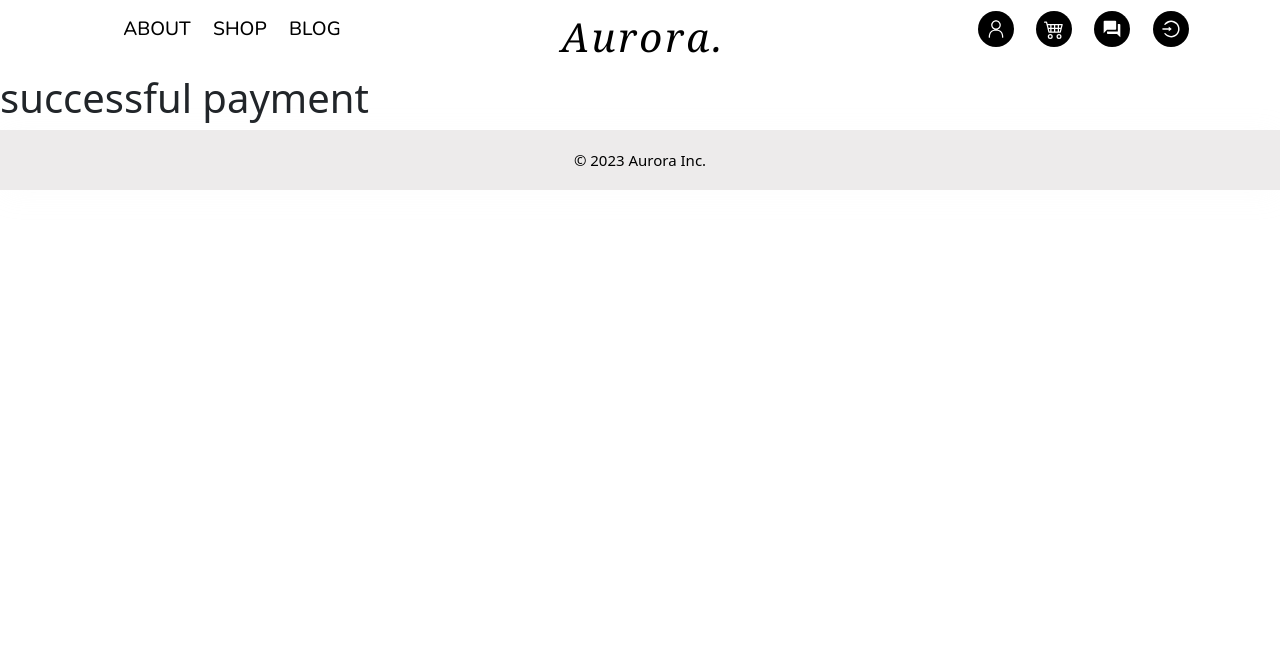
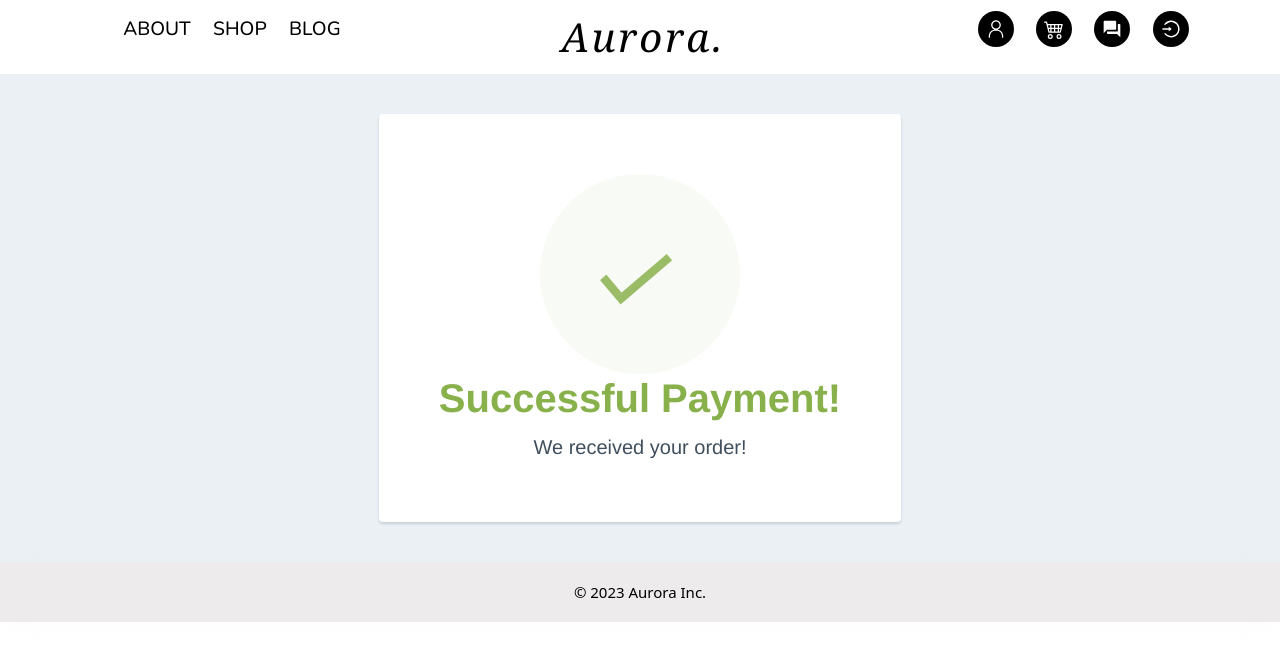
Before and after one commit to annagamr/thesis, a React (Create React App) app in the folder Frontend/: page /success in a window 1280 px wide. Shown: the top 660 px of the page. Built offline with nearby package versions, Linux system fonts and the light colour scheme.

Commit message:
cart item issue solved

```diff
--- a/Frontend/src/components/cart/cart.css
+++ b/Frontend/src/components/cart/cart.css
@@ -138,11 +138,11 @@
 .summary_items {
     height: auto;
     overflow-y: scroll;
-    height: 450px;
+    height: 200px;
 }
 
-.multiple_pickup_addresses li,s
-.single_pickup_address p {
+.multiple_pickup_addresses li,
+s .single_pickup_address p {
     margin-left: 10px;
 }
 
@@ -216,3 +216,49 @@
 .name_address {
     margin-top: 40px;
 }
+
+/* //success */
+.success_page{
+    text-align: center;
+    padding: 40px 0;
+    background: #EBF0F5;
+
+}
+.success_page h1 {
+    color: #88B04B;
+    font-family: "Nunito Sans", "Helvetica Neue", sans-serif;
+    font-weight: 900;
+    font-size: 40px;
+    margin-bottom: 10px;
+}
+
+.success_page p {
+    color: #404F5E;
+    font-family: "Nunito Sans", "Helvetica Neue", sans-serif;
+    font-size: 20px;
+    margin: 0;
+}
+
+.success_page i {
+    color: #9ABC66;
+    font-size: 100px;
+    line-height: 200px;
+    margin-left: -15px;
+}
+
+.success_card {
+    background: white;
+    padding: 60px;
+    border-radius: 4px;
+    box-shadow: 0 2px 3px #C8D0D8;
+    display: inline-block;
+    margin: 0 auto;
+}
+
+.check_div {
+    border-radius: 200px;
+    height: 200px;
+    width: 200px;
+    background: #F8FAF5;
+    margin: 0 auto;
+}
--- a/Frontend/src/components/cart/success.jsx
+++ b/Frontend/src/components/cart/success.jsx
@@ -1,5 +1,5 @@
 import React, { useEffect, useCallback, useRef } from "react";
-
+import "./cart.css"
 const Success = () => {
     const createOrderCalled = useRef(false);
 
@@ -68,9 +68,14 @@ const Success = () => {
   }, [createOrder]);
 
   return (
-    <div>
-      <h1>successful payment</h1>
-    </div>
+    <div className="success_page" >
+ <div className="success_card">
+      <div className="check_div">
+        <i className="checkmark">✓</i>
+      </div>
+        <h1>Successful Payment!</h1>
+        <p>We received your order!</p>
+      </div>    </div>
   );
 };
 
--- a/Frontend/src/components/login/login.jsx
+++ b/Frontend/src/components/login/login.jsx
@@ -4,6 +4,7 @@ import axios from "axios";
 import "./login.css";
 import { Link } from "react-router-dom";
 import userService from "../../services/user.service";
+import cartService from "../../services/cart.service";
 
 async function signin(username, password) {
   try {
@@ -53,11 +54,24 @@ const Login = (props) => {
 
     signin(username, password)
       .then(async () => {
+        // Get user's cart after logging in
+        const user = JSON.parse(localStorage.getItem("user"));
+        const response = await cartService.getCart(user.id);
+
         // Merge guestCart with the user's cart
         const guestCart = JSON.parse(localStorage.getItem("guestCart")) || [];
         if (guestCart.length > 0) {
           const headers = userService.getAccessTokenHeaderFromLocalStorage();
+          console.log(headers);
+
+          // Check if cartItems exists in the response
+          const userCartItems = response.cartItems
+            ? response.cartItems.map((item) => item.id)
+            : [];
+
           for (const item of guestCart) {
+            // Check if the item is not already in the user's cart
+            if (!userCartItems.includes(item.product)) {
               try {
                 await axios.post(
                   `http://localhost:3002/api/cart/add/${item.product}`,
@@ -66,6 +80,7 @@ const Login = (props) => {
                 );
               } catch (error) {
                 console.log("Error adding product to cart:", error);
+              }
             }
           }
           // Clear guestCart from localStorage
@@ -81,7 +96,6 @@ const Login = (props) => {
         setMessage(error.toString());
       });
   }
-
 
   //x Functions x\\
   return (
--- a/Frontend/src/services/cart.service.js
+++ b/Frontend/src/services/cart.service.js
@@ -20,24 +20,28 @@ function getAccessTokenHeaderFromLocalStorage() {
 class CartService {
   constructor() {
     this.baseURL = 'http://localhost:3002/api/cart';
-    this.headers = getAccessTokenHeaderFromLocalStorage();
   }
 
   async getCart(author) {
     const url = `${this.baseURL}/products/${author}`;
-    const response = await axios.post(url, {}, { headers: this.headers });
+    const headers = getAccessTokenHeaderFromLocalStorage();
+    const response = await axios.post(url, {}, { headers: headers });
+    console.log("Get cart response:", response); // Add this line to log
+
     return response.data;
   }
 
   async addToCart(productId) {
     const url = `${this.baseURL}/add/${productId}`;
-    const response = await axios.post(url, {}, { headers: this.headers });
+    const headers = getAccessTokenHeaderFromLocalStorage();
+    const response = await axios.post(url, {}, { headers: headers });
     return response.data;
   }
 
   async removeFromCart(itemId) {
     const url = `${this.baseURL}/remove/${itemId}`;
-    const response = await axios.post(url, {}, { headers: this.headers });
+    const headers = getAccessTokenHeaderFromLocalStorage();
+    const response = await axios.post(url, {}, { headers: headers });
     return response.data;
   }
 }
```
Also changed, not shown: 2 other files (tests, documents, lock files or other folders). Lines whose indentation alone changed are shown as unchanged.
